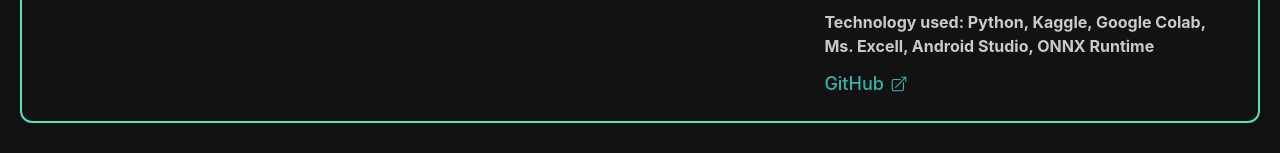
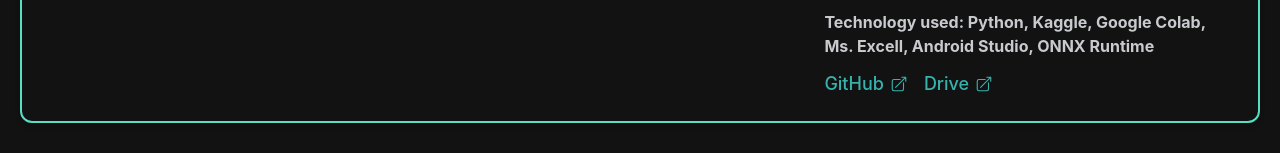
Before and after one commit to Mis-291205/portofolio, a React (Vite) app: page /projects in a window 1280 px wide. Shown: the part 1671-1824 px from the top of the page. Built offline with nearby package versions, Linux system fonts and the light colour scheme.

Commit message:
update projects

```diff
--- a/src/pages/Projects.tsx
+++ b/src/pages/Projects.tsx
@@ -48,7 +48,10 @@ const projects = [
     name: "Churn Prediction",
     year: "2025",
     desc: "An Android application that predicts whether a customer will churn (unsubscribe) or not, based on customer data input. I focused on training traditional machine learning models until I found that the best approach for this dataset was bagging classifiers with an accuracy of around 0.89 to 0.9 in several training trials before later using them in the application.",
-    link: "https://github.com/Dard1ka/ChurnPredictionApp",
+    link: [
+      "https://github.com/Dard1ka/ChurnPredictionApp",
+      "https://drive.google.com/drive/folders/12MpCWgxUu-N13IqpCOZWlQWW7urLWtLY?usp=sharing",
+    ],
     tech: [
       "Python",
       "Kaggle",
@@ -320,7 +323,8 @@ const Projects = () => {
                       </Link>
                     </Stack>
                   ) : proj.name === "Parkinson MobileNet Comparison" ||
-                    "Extractive Indonesian News Text Summarization using DistilBERT, IndoBERT, MBERT, and RoBERTa" ? (
+                    "Extractive Indonesian News Text Summarization using DistilBERT, IndoBERT, MBERT, and RoBERTa" ||
+                    "Churn Prediction" ? (
                     <Stack
                       spacing={4}
                       direction={{ base: "column", sm: "row" }}
```
